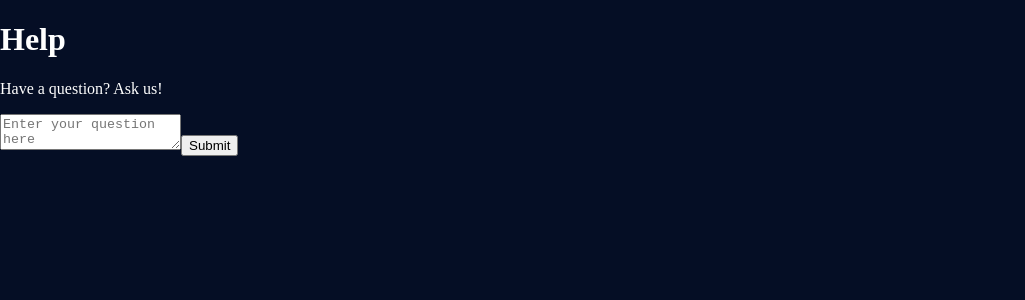
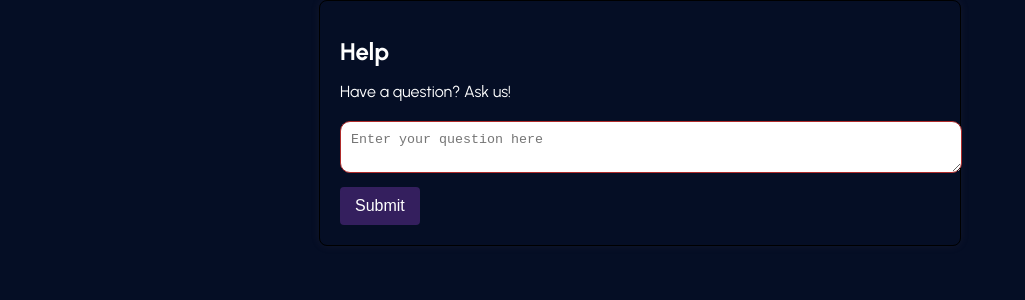
Before and after one commit to SMunib/E-Leaning, a React (Vite) app in the folder Frontend/: page /help in a window 1280 px wide. Shown: the top 300 px of the page, without its empty margins (0-1025 px from the left). Built offline with nearby package versions, Linux system fonts and the light colour scheme; a web font is replaced by a local one.

Commit message:
added help

```diff
--- a/Frontend/src/components/Courses.css
+++ b/Frontend/src/components/Courses.css
@@ -4,6 +4,7 @@
     padding: 20px;
     border: 1px solid #000000;
     border-radius: 8px;
+    font-family: 'Urbanist', sans-serif;
   }
 
   .courses section {
--- a/Frontend/src/components/Dashboard.css
+++ b/Frontend/src/components/Dashboard.css
@@ -4,6 +4,7 @@
     padding: 20px;
     border: 1px solid #000000; /* Border around the dashboard */
     border-radius: 8px; /* Optional: Add border radius for a rounded appearance */
+    font-family: 'Urbanist', sans-serif;
   }
 
   .dashboard h1 {
--- /dev/null
+++ b/Frontend/src/components/Help.css
@@ -0,0 +1,42 @@
+.help {
+    max-width: 600px;
+    margin: 0 auto;
+    padding: 20px;
+    border: 1px solid #000000;
+    border-radius: 8px;
+    box-shadow: 0 0 10px rgba(145, 112, 112, 0.1);
+    font-family: 'Urbanist', sans-serif;
+  }
+
+  .help h1 {
+    font-size: 24px;
+    margin-bottom: 10px;
+  }
+
+  .help p {
+    font-size: 16px;
+    margin-bottom: 20px;
+  }
+
+  .help textarea {
+    width: 100%;
+    padding: 10px;
+    margin-bottom: 10px;
+    border: 1px solid #af2b2b;
+    border-radius: 10px;
+    resize: vertical;
+  }
+
+  .help button {
+    background-color: #341f5e;
+    color: white;
+    padding: 10px 15px;
+    border: none;
+    border-radius: 4px;
+    cursor: pointer;
+    font-size: 16px;
+  }
+
+  .help button:hover {
+    background-color: #45a049;
+  }
--- a/Frontend/src/components/Help.jsx
+++ b/Frontend/src/components/Help.jsx
@@ -1,8 +1,8 @@
-import React, { useState } from 'react';
-import './styles.css';
+import React, { useState } from "react";
+import "./Help.css";
+
 const Help = () => {
-  // State to manage user's question input
-  const [question, setQuestion] = useState('');
+  const [question, setQuestion] = useState("");
 
   // Function to handle the user's question input
   const handleQuestionChange = (e) => {
@@ -11,12 +11,11 @@ const Help = () => {
 
   // Function to submit the user's question to the system
   const submitQuestion = () => {
-    // You can perform any necessary actions here, such as sending the question to your backend for processing.
-    // For simplicity, we'll just log the question for now.
-    console.log('User question submitted:', question);
+    console.log("User question submitted:", question);
 
-    // Optionally, you can clear the input field after submission.
-    setQuestion('');
+    setQuestion("Your Question is submitted!\nThanks for Contacting Us ");
+    setTimeout(() => {}, 1000);
+    setQuestion("");
   };
 
   return (
--- a/Frontend/src/components/Login.jsx
+++ b/Frontend/src/components/Login.jsx
@@ -26,31 +26,31 @@ export default function Login() {
 
   const handleSubmit = async (e) => {
     e.preventDefault();
-    // try{
-    //   const response = await fetch('http://localhost:2000/login',{
-    //     method : 'POST',
-    //     headers :{
-    //       'Content-Type':'application/json',
-    //     },
-    //     body:JSON.stringify({Email,Password,userType}),
-    //   });
-    //   const data = await response.json();
-    //   if(data.success){
-    //     navigate('/home')
-    //   }else{
-    //     console.log("Validation Error: ", data.error)
-    //     if(data.message !== "validation error"){
-    //       setInvalid(true);
-    //       setErrors("");
-    //     }else{
-    //       setErrors(data.error);
-    //     }
-    //   }
-    // }catch(error){
-    //   console.log('Error during Login: ',error);
-    //   setInvalid(true);
-    // }
-    navigate('/home');
+    try{
+      const response = await fetch('http://localhost:2000/login',{
+        method : 'POST',
+        headers :{
+          'Content-Type':'application/json',
+        },
+        body:JSON.stringify({Email,Password,userType}),
+      });
+      const data = await response.json();
+      if(data.success){
+        navigate('/home')
+      }else{
+        console.log("Validation Error: ", data.error)
+        if(data.message !== "validation error"){
+          setInvalid(true);
+          setErrors("");
+        }else{
+          setErrors(data.error);
+        }
+      }
+    }catch(error){
+      console.log('Error during Login: ',error);
+      setInvalid(true);
+    }
+    //navigate('/home');
   }
 
 
--- a/Frontend/src/components/Navigation.jsx
+++ b/Frontend/src/components/Navigation.jsx
@@ -7,6 +7,7 @@ import Profile from './Profile';
 import AvailableCourses from './AvailableCourses'
 import Dashboard from './Dashboard';
 import Logout from './Logout';
+import Help from './Help';
 
 const Navigation = () => {
   const [selectedOption, setSelectedOption] = useState("Dashboard");
@@ -49,6 +50,14 @@ const Navigation = () => {
           </li>
           <li>
             <button
+              className={selectedOption === "Help" ? "active" : ""}
+              onClick={() => handleOptionClick("Help")}
+            >
+              Help
+            </button>
+          </li>
+          <li>
+            <button
               className={selectedOption === "Profile" ? "active" : ""}
               onClick={() => handleOptionClick("Profile")}
             >
@@ -71,6 +80,7 @@ const Navigation = () => {
         {selectedOption === "Courses" && <Courses />}
         {selectedOption === "Courses" && <Courses />}
         {selectedOption === "Profile" && <Profile />}
+        {selectedOption === "Help" && <Help />}
         {selectedOption === "Logout" && <Logout />}
         {selectedOption === "AvailableCourses" && <AvailableCourses />}
         {/* Add other conditions for different components */}
--- a/Frontend/src/components/RegisterDetails.jsx
+++ b/Frontend/src/components/RegisterDetails.jsx
@@ -64,7 +64,7 @@ export default function Register() {
       if(data.success){
         setErrorMessage("");
         console.log('success');
-        navigate('/');
+        navigate('/register-success');
       }else{
         if(data.message === "validation error"){
           setErrors(data.error);
--- a/Frontend/src/components/ResetPass.jsx
+++ b/Frontend/src/components/ResetPass.jsx
@@ -1,19 +1,36 @@
-import React from "react";
-import '../styleSheets/Login.css'
-import { Link } from 'react-router-dom';
+import React, { useState } from "react";
+import { Link, useNavigate } from 'react-router-dom'; // Import useNavigate
+import '../styleSheets/Login.css';
 
-export default function Register(){
-    return(
+export default function Register() {
+  const [email, setEmail] = useState(null);
+  const [password, setPassword] = useState(null);
+  const navigate = useNavigate();
+
+  const handleEmailChange = (e) => {
+    setEmail(e.target.value);
+  }
+
+  const handlePasswordChange = (e) => {
+    setPassword(e.target.value);
+  }
+
+  const handleSubmit = (e) => {
+    e.preventDefault();
+    console.log("Email: ", email, "Password", password);
+    navigate('/');
+  }
+
+  return (
     <div className="login-page">
       <div className="login-container">
         <img src="../images/loginImage1.png" alt="" />
-            <form action="Login" className="loginForm">
+        <form onSubmit={handleSubmit} className="loginForm">
           <img className="Logo" src="../images/1.png" alt="" />
           <h1 className="heading">Reset Password</h1>
-                <input type="email" placeholder="Email" className="textbox"/>
-                <Link to="/">
+          <input type="email" placeholder="Email" className="textbox" value={email} onChange={handleEmailChange} />
+          <input type="password" placeholder="Password" className="textbox" value={password} onChange={handlePasswordChange} />
           <button type="submit">Confirm</button>
-                </Link>
           <div className="footer">
             <h3>Already have an account? <Link to="/">Login</Link></h3>
           </div>
--- a/Frontend/src/components/profile.css
+++ b/Frontend/src/components/profile.css
@@ -5,6 +5,7 @@
   border: 1px solid #000000;
   border-radius: 8px;
   box-shadow: 0 0 10px rgba(36, 18, 18, 0.1);
+  font-family: 'Urbanist', sans-serif;
 }
 
 .profile h1 {
```
Lines whose indentation alone changed are shown as unchanged.
